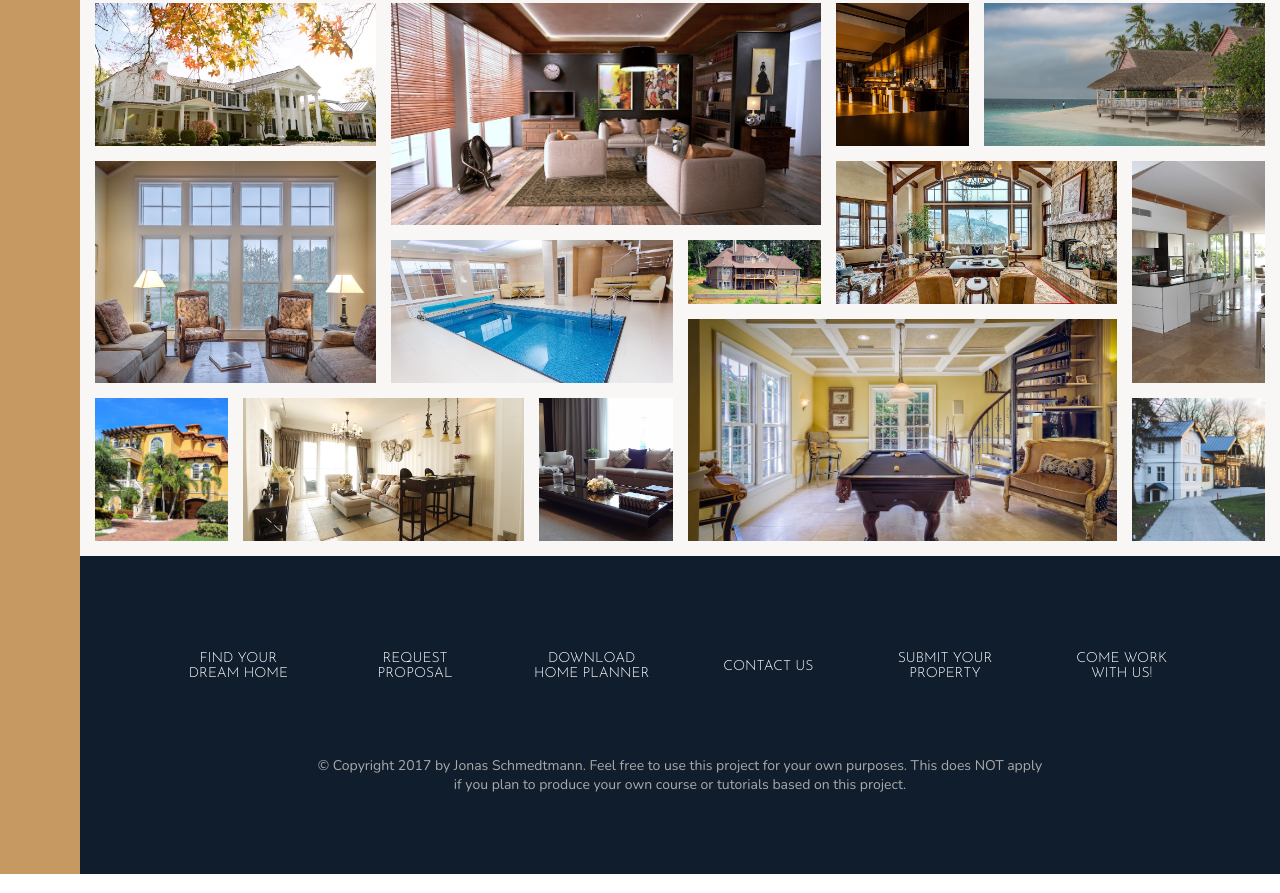
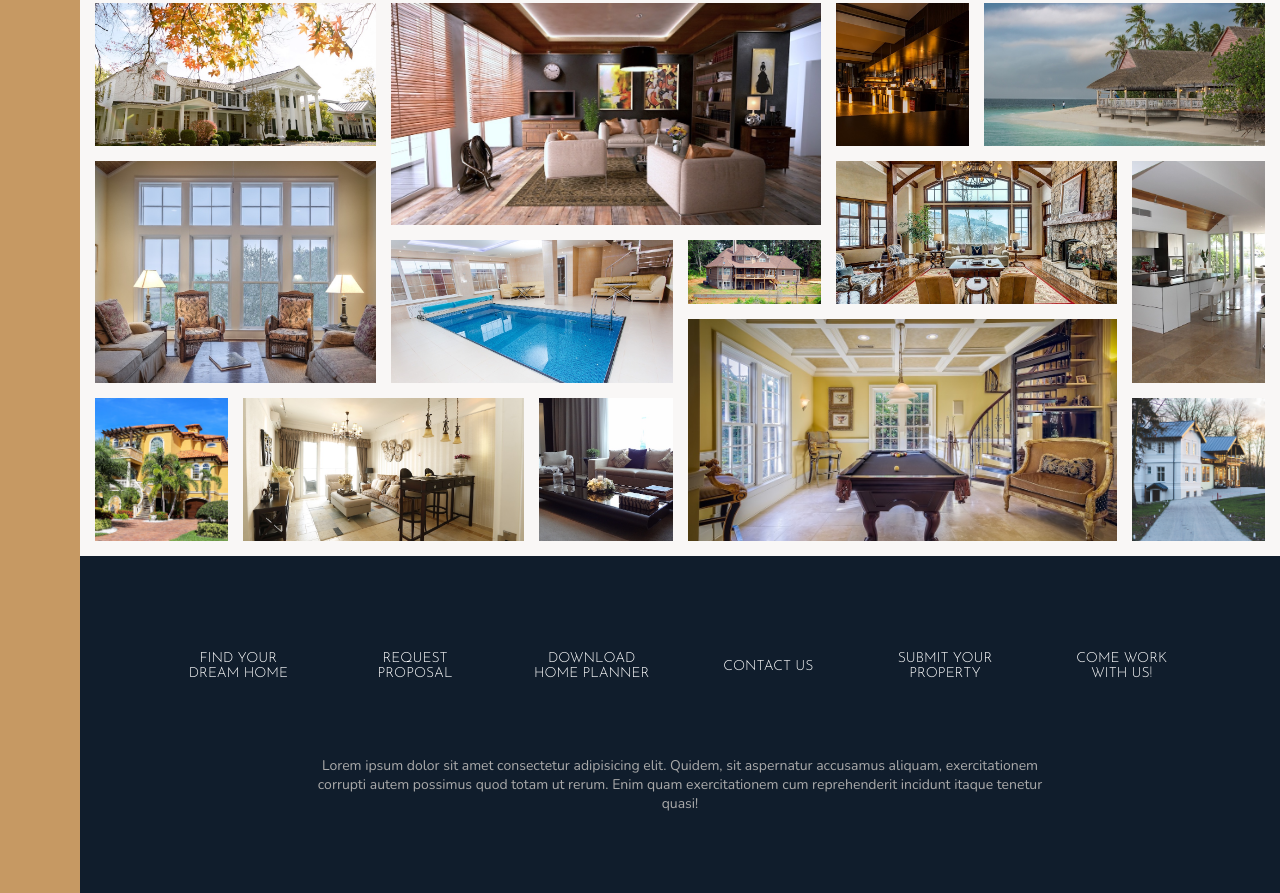
Before and after one commit to z3shan7/Nexter, a website: page index.html in a window 1280 px wide. Shown: the part 3014-3907 px from the top of the page. Drawn offline with nearby package versions, Linux system fonts and the light colour scheme.

Commit message:
copyright text

```diff
--- a/index.html
+++ b/index.html
@@ -372,9 +372,7 @@
             <li class="nav__item"><a href="#" class="nav__link">Come work with us!</a></li>
         </ul>
         <p class="copyright">
-            &copy; Copyright 2017 by Jonas Schmedtmann. Feel free to use this project for your own purposes. This does
-            NOT
-            apply if you plan to produce your own course or tutorials based on this project.
+            Lorem ipsum dolor sit amet consectetur adipisicing elit. Quidem, sit aspernatur accusamus aliquam, exercitationem corrupti autem possimus quod totam ut rerum. Enim quam exercitationem cum reprehenderit incidunt itaque tenetur quasi!
         </p>
     </footer>
 
```
